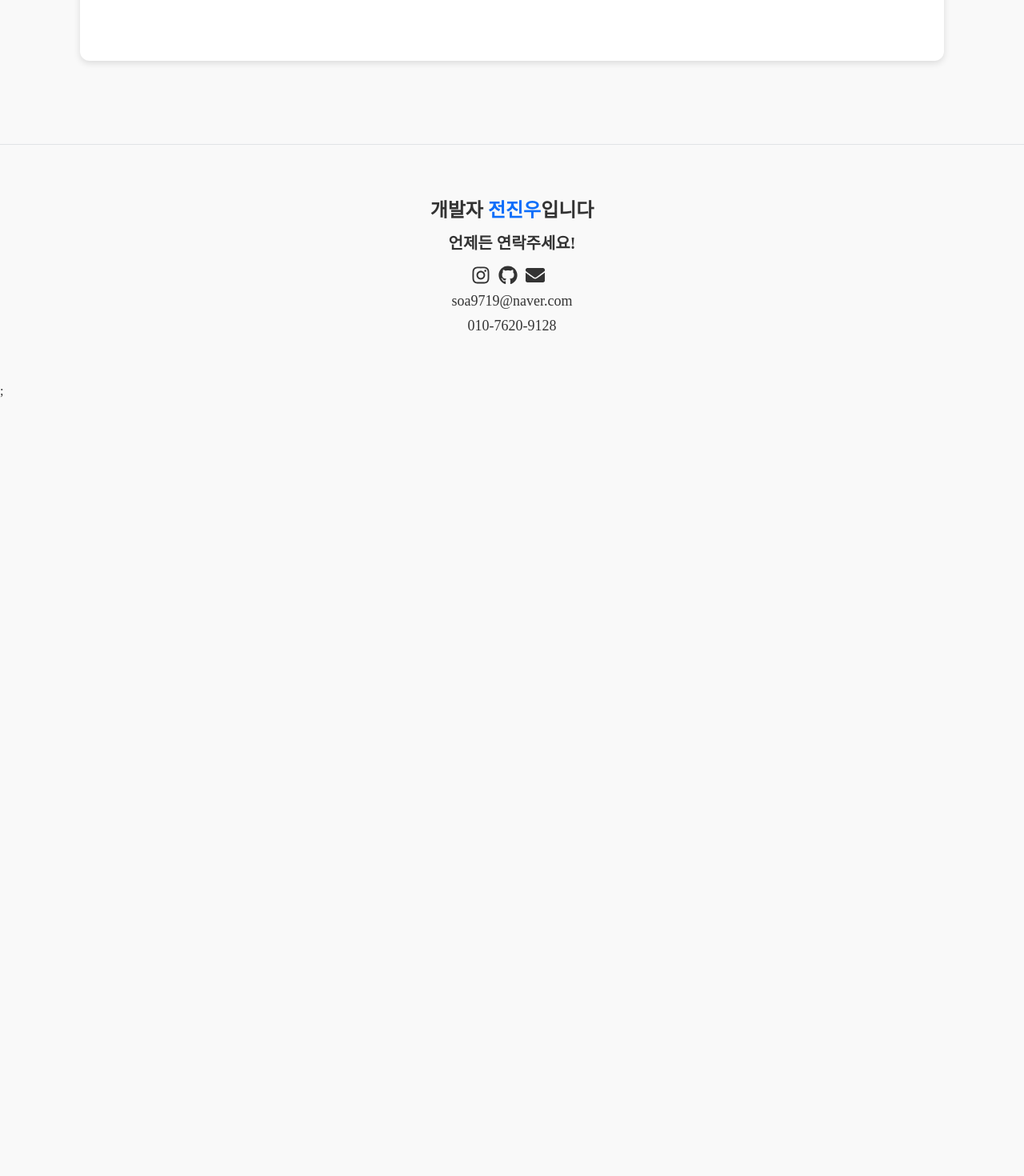
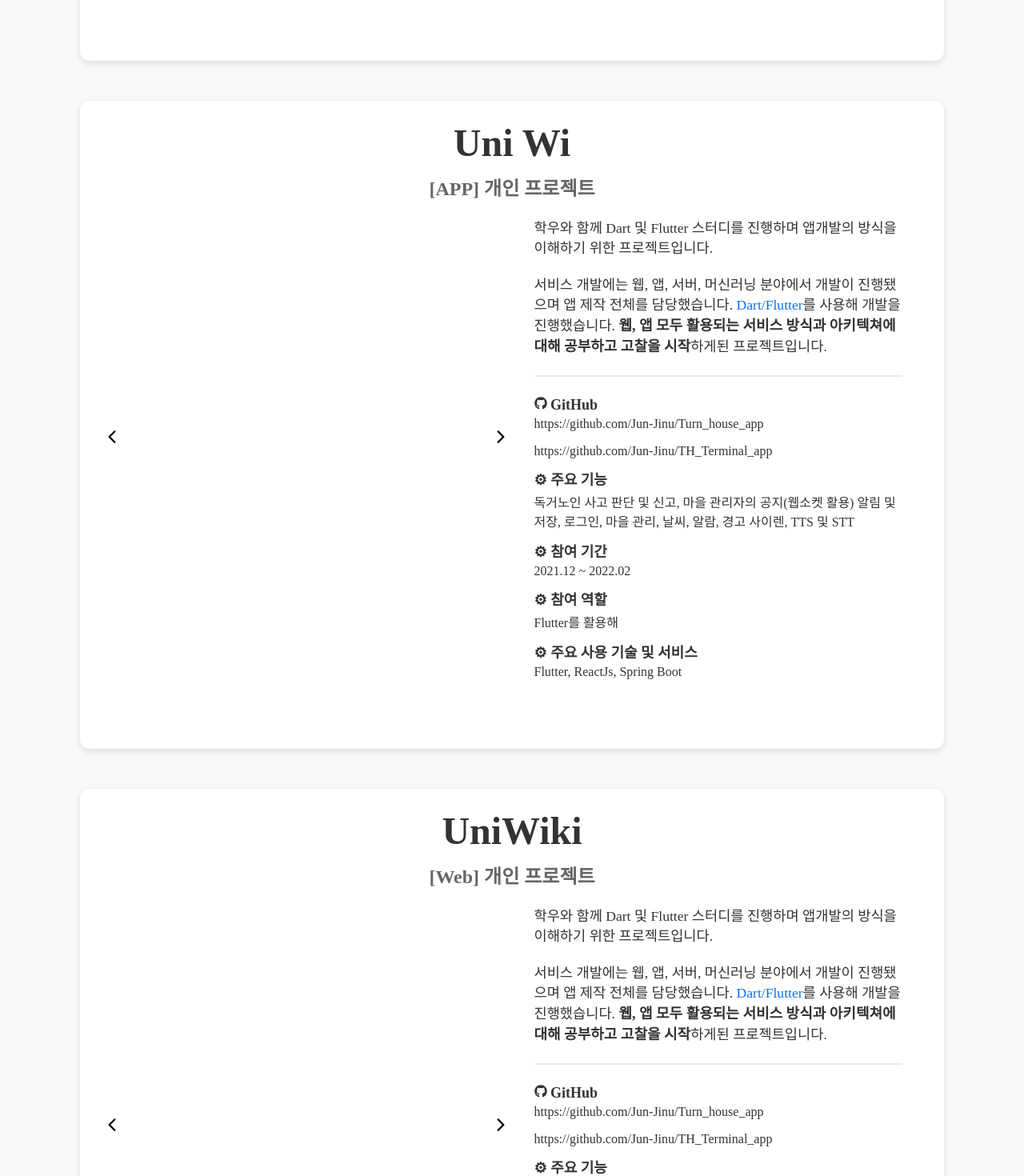
Before and after one commit to Jun-Jinu/portfolio, a Next.js app: page / in a window 1280 px wide. Shown: the part 8320-9790 px from the top of the page at 80% size. Before the commit the page ends 8818 px from the top, so only its background shows below. Built offline with nearby package versions, Linux system fonts and the light colour scheme.

Commit message:
feat: UniWiki 프로젝트 추가

```diff
--- a/core/repository.tsx
+++ b/core/repository.tsx
@@ -252,7 +252,6 @@ export const ProjectData: Project[] = [
         ],
     },
     {
-        //여기 수정중
         title: "집켜줘",
         subtitle: "[WEB, APP] 4인 프로젝트",
         imageSrc: [
@@ -300,6 +299,90 @@ export const ProjectData: Project[] = [
                 featureTitle: "참여 역할",
                 content:
                     "Flutter를 활용해 2개의 앱을 제작. 독거노인 단말기용 앱 개발, 독거노인 보호자 앱 개발, REST API 활용 서버 연동, 웹 페이지 제작 일부 기여",
+            },
+            {
+                featureTitle: "주요 사용 기술 및 서비스",
+                content: "Flutter, ReactJs, Spring Boot",
+            },
+        ],
+    },
+    {
+        title: "Uni Wi",
+        subtitle: "[APP] 개인 프로젝트",
+        imageSrc: [],
+        description: (
+            <span>
+                학우와 함께 Dart 및 Flutter 스터디를 진행하며 앱개발의 방식을
+                이해하기 위한 프로젝트입니다.
+                <br />
+                <br />
+                서비스 개발에는 웹, 앱, 서버, 머신러닝 분야에서 개발이
+                진행됐으며 앱 제작 전체를 담당했습니다.{" "}
+                <SkillDescription>Dart/Flutter</SkillDescription>를 사용해
+                개발을 진행했습니다.{" "}
+                <b>
+                    웹, 앱 모두 활용되는 서비스 방식과 아키텍쳐에 대해 공부하고
+                    고찰을 시작
+                </b>
+                하게된 프로젝트입니다.
+            </span>
+        ),
+        link: [
+            "https://github.com/Jun-Jinu/Turn_house_app",
+            "https://github.com/Jun-Jinu/TH_Terminal_app",
+        ],
+        features: [
+            {
+                featureTitle: "주요 기능",
+                content:
+                    "독거노인 사고 판단 및 신고, 마을 관리자의 공지(웹소켓 활용) 알림 및 저장, 로그인, 마을 관리, 날씨, 알람, 경고 사이렌, TTS 및 STT",
+            },
+            { featureTitle: "참여 기간", content: "2021.12 ~ 2022.02" },
+            {
+                featureTitle: "참여 역할",
+                content: "Flutter를 활용해 ",
+            },
+            {
+                featureTitle: "주요 사용 기술 및 서비스",
+                content: "Flutter, ReactJs, Spring Boot",
+            },
+        ],
+    },
+    {
+        title: "UniWiki",
+        subtitle: "[Web] 개인 프로젝트",
+        imageSrc: [],
+        description: (
+            <span>
+                학우와 함께 Dart 및 Flutter 스터디를 진행하며 앱개발의 방식을
+                이해하기 위한 프로젝트입니다.
+                <br />
+                <br />
+                서비스 개발에는 웹, 앱, 서버, 머신러닝 분야에서 개발이
+                진행됐으며 앱 제작 전체를 담당했습니다.{" "}
+                <SkillDescription>Dart/Flutter</SkillDescription>를 사용해
+                개발을 진행했습니다.{" "}
+                <b>
+                    웹, 앱 모두 활용되는 서비스 방식과 아키텍쳐에 대해 공부하고
+                    고찰을 시작
+                </b>
+                하게된 프로젝트입니다.
+            </span>
+        ),
+        link: [
+            "https://github.com/Jun-Jinu/Turn_house_app",
+            "https://github.com/Jun-Jinu/TH_Terminal_app",
+        ],
+        features: [
+            {
+                featureTitle: "주요 기능",
+                content:
+                    "독거노인 사고 판단 및 신고, 마을 관리자의 공지(웹소켓 활용) 알림 및 저장, 로그인, 마을 관리, 날씨, 알람, 경고 사이렌, TTS 및 STT",
+            },
+            { featureTitle: "참여 기간", content: "2021.12 ~ 2022.02" },
+            {
+                featureTitle: "참여 역할",
+                content: "Flutter를 활용해 ",
             },
             {
                 featureTitle: "주요 사용 기술 및 서비스",
```
